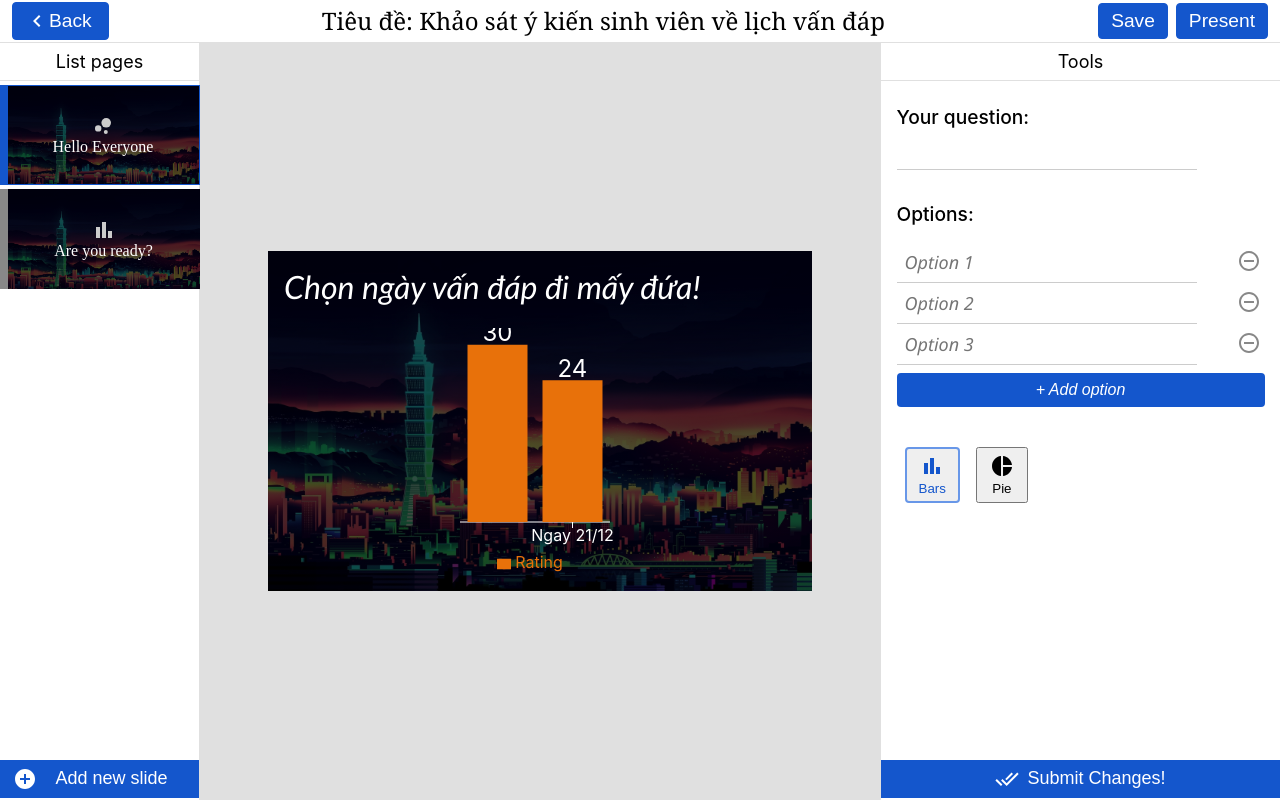
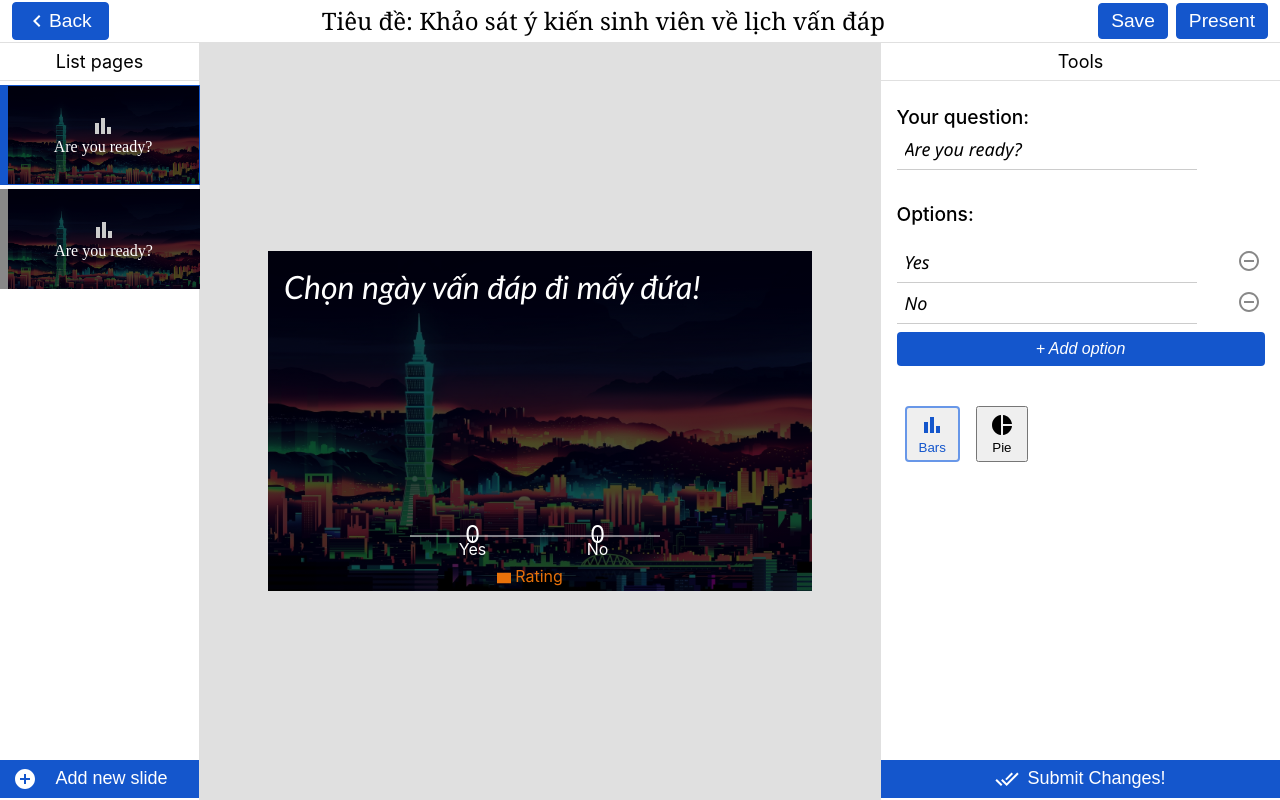
Before and after one commit to 3d-team/groups-members-spa, a React (Create React App) app: page / in a window 1280 px wide. Built offline with nearby package versions, Linux system fonts and the light colour scheme.

Commit message:
saved changes!

```diff
--- a/src/pages/SlideEditor/PreviewSlide/CustomBarChart/index.tsx
+++ b/src/pages/SlideEditor/PreviewSlide/CustomBarChart/index.tsx
@@ -11,7 +11,7 @@ const renderCustomizedLabel = (props: any) => {
 
   return (
     <g>
-      <text x={x + width / 2} y={y - radius} fill="#fff" textAnchor="middle" dominantBaseline="middle" font-size="1.5em">
+      <text x={x + width / 2} y={y + height / 2} fill="#fff" textAnchor="middle" dominantBaseline="middle" font-size="1.5em">
         {value}
       </text>
     </g>
--- a/src/pages/SlideEditor/PreviewSlide/CustomPieChart/index.tsx
+++ b/src/pages/SlideEditor/PreviewSlide/CustomPieChart/index.tsx
@@ -27,12 +27,8 @@ interface Props {
 
 const CustomPieChart = ({data = []}: Props) => {
   const isZero: boolean = useMemo(()=>{
-    data.forEach((element)=>{
-      if(element.value > 0){
-        return false;
-      }
-    })
-    return true;
+    const index = data.findIndex((item)=>{return item.value > 0})
+    return index < 0;
   }, [data])
 
   return (
--- a/src/pages/SlideEditor/PreviewSlide/index.tsx
+++ b/src/pages/SlideEditor/PreviewSlide/index.tsx
@@ -7,8 +7,7 @@ interface Props {
   type?: ChartType;
 }
 
-const PreviewSlide = ({data = MockMultipleChoice, type = 'pie-chart'}: Props) => {
-
+const PreviewSlide = ({data = MockMultipleChoice, type = 'bar-chart'}: Props) => {
   const renderChart = (type: ChartType, data: OptionModel[]) => {
     switch (type) {
       case 'bar-chart':
@@ -24,7 +23,7 @@ const PreviewSlide = ({data = MockMultipleChoice, type = 'pie-chart'}: Props) =>
     }
   };
 
-  const _width = data?.options?.length ? 100 + data.options.length*100 : 200;
+  const _width = data?.options?.length ? 100 + data.options.length * 100 : 200;
 
   return (
     <div className={styles.container}>
@@ -34,7 +33,7 @@ const PreviewSlide = ({data = MockMultipleChoice, type = 'pie-chart'}: Props) =>
             <p className={styles.question}>Chọn ngày vấn đáp đi mấy đứa!</p>
           </div>
           <div className={styles.chartCtn}>
-            <div style={{width: _width, height: '90%'}}>{renderChart(type, data.options)}</div>
+            <div style={{width: type === 'bar-chart' ? _width : '100%', height: '100%'}}>{renderChart(type, data.options)}</div>
           </div>
         </div>
       </div>
--- a/src/pages/SlideEditor/ToolSide/index.tsx
+++ b/src/pages/SlideEditor/ToolSide/index.tsx
@@ -1,14 +1,15 @@
 import {ChartType, MockMultipleChoice, MultipleChoiceModel} from '@/models/page';
 import Helper from '@/ultilities/Helper';
 import {BarChart, DoneAll, PieChart, RemoveCircleOutline} from '@mui/icons-material';
-import {TextField} from '@mui/material';
 import clsx from 'clsx';
-import React, {useState} from 'react';
+import React, {useEffect, useState} from 'react';
 import styles from './styles.module.css';
 
 interface Props {
-  onChangeChart: (type: ChartType)=>void,
-  selectedType: ChartType
+  onChangeChart: (type: ChartType) => void;
+  selectedType: ChartType;
+  onSubmitData: (data: MultipleChoiceModel)=>void;
+  currentData: MultipleChoiceModel,
 }
 
 interface ChartOption {
@@ -16,18 +17,19 @@ interface ChartOption {
   name: string;
 }
 
-const ChartOptions: ChartOption[]  = [{
+const ChartOptions: ChartOption[] = [
+  {
     type: 'bar-chart',
     name: 'Bars',
   },
   {
     type: 'pie-chart',
-  name: 'Pie'
-}
-]
+    name: 'Pie',
+  },
+];
 
-const ToolSide = ({onChangeChart, selectedType = 'bar-chart'}: Props) => {
-  const [data, setData] = useState<MultipleChoiceModel>(MockMultipleChoice);
+const ToolSide = ({onChangeChart, selectedType = 'bar-chart', onSubmitData, currentData}: Props) => {
+  const [data, setData] = useState<MultipleChoiceModel>(currentData);
 
   const onChangeQuestion = (text: string) => {
     setData(prev => {
@@ -68,15 +70,20 @@ const ToolSide = ({onChangeChart, selectedType = 'bar-chart'}: Props) => {
   };
 
   const renderChartIcon = (type: ChartType) => {
-    switch(type){
+    switch (type) {
       case 'bar-chart':
         return <BarChart />;
       case 'pie-chart':
         return <PieChart />;
       default:
-          return <></>
+        return <></>;
     }
-  }
+  };
+
+
+  useEffect(()=>{
+    setData(currentData);
+  }, [currentData]);
 
   return (
     <div className={styles.container}>
@@ -129,20 +136,22 @@ const ToolSide = ({onChangeChart, selectedType = 'bar-chart'}: Props) => {
           </div>
 
           <div className={styles.chartBtnCtn}>
-            {
-              ChartOptions.map((item, index)=>{
+            {ChartOptions.map((item, index) => {
               return (
-                  <button className={clsx([styles.chartBtn, selectedType === item.type && styles.chartSelected])} onClick={()=>{onChangeChart(item.type)}}>
+                <button
+                  className={clsx([styles.chartBtn, selectedType === item.type && styles.chartSelected])}
+                  onClick={() => {
+                    onChangeChart(item.type);
+                  }}>
                   {renderChartIcon(item.type)}
                   <p>{item.name}</p>
                 </button>
-                )
-              })
-            }
+              );
+            })}
           </div>
         </div>
       </div>
-      <button className={styles.button}>
+      <button className={styles.button} onClick={()=>{onSubmitData(data)}}>
         <DoneAll />
         <p style={{marginLeft: 8}}>Submit Changes!</p>
         <div></div>
--- a/src/pages/SlideEditor/index.tsx
+++ b/src/pages/SlideEditor/index.tsx
@@ -1,17 +1,20 @@
-import CenterContainer from '@/components/CenterContainer';
 import {ChartType, MockMultipleChoice, MultipleChoiceModel, PageModel} from '@/models/page';
 import Helper from '@/ultilities/Helper';
-import React, {useState} from 'react';
+import {useState} from 'react';
 import Header from './Header';
 import ListPage from './ListPage';
 import PreviewSlide from './PreviewSlide';
 import styles from './styles.module.css';
 import ToolSide from './ToolSide';
 
-const defaultPage: PageModel = {
-  type: 'default',
-  title: 'Hello Everyone',
+const defaultPage: MultipleChoiceModel = {
+  type: 'multiple-choice',
+  title: 'Are you ready?',
   backgroundImage: '',
+  options: [
+    {name: 'Yes', value: 0},
+    {name: 'No', value: 0},
+  ],
 };
 
 const multipleChoicePage: MultipleChoiceModel = {
@@ -19,8 +22,8 @@ const multipleChoicePage: MultipleChoiceModel = {
   title: 'Are you ready?',
   backgroundImage: '',
   options: [
-    {name: 'Yes', value: 0},
-    {name: 'No', value: 0},
+    {name: 'Yes', value: 1},
+    {name: 'No', value: 2},
   ],
 };
 
@@ -46,7 +49,27 @@ const SlideEditor = () => {
   };
   const onChangeTypeChart = (type: ChartType) => {
     setTypeChart(type);
-  }
+  };
+
+  const onSubmitData = (data: MultipleChoiceModel) => {
+    setListPage((prev)=>{
+      const newList = [...prev];
+      newList[selectedIndex] = data;
+      return newList;
+    })
+  };
+
+  const onSave = () => {
+
+  };
+
+  const onPresent = () => {
+
+  };
+
+  const onShare = () => {
+  };
+
   return (
     <div className={styles.container}>
       {/* Header: back button, saved button, present button */}
@@ -62,7 +85,7 @@ const SlideEditor = () => {
           <PreviewSlide data={listPage[selectedIndex]} type={typeChart} />
         </div>
         <div className={styles.rightContainer}>
-          <ToolSide onChangeChart={onChangeTypeChart} selectedType={typeChart}/>
+          <ToolSide onChangeChart={onChangeTypeChart} selectedType={typeChart} onSubmitData={onSubmitData} currentData={listPage[selectedIndex]}/>
         </div>
       </div>
     </div>
```
Also changed, not shown: src/routes/index.tsx (line endings or trailing spaces). Lines whose indentation alone changed are shown as unchanged.
